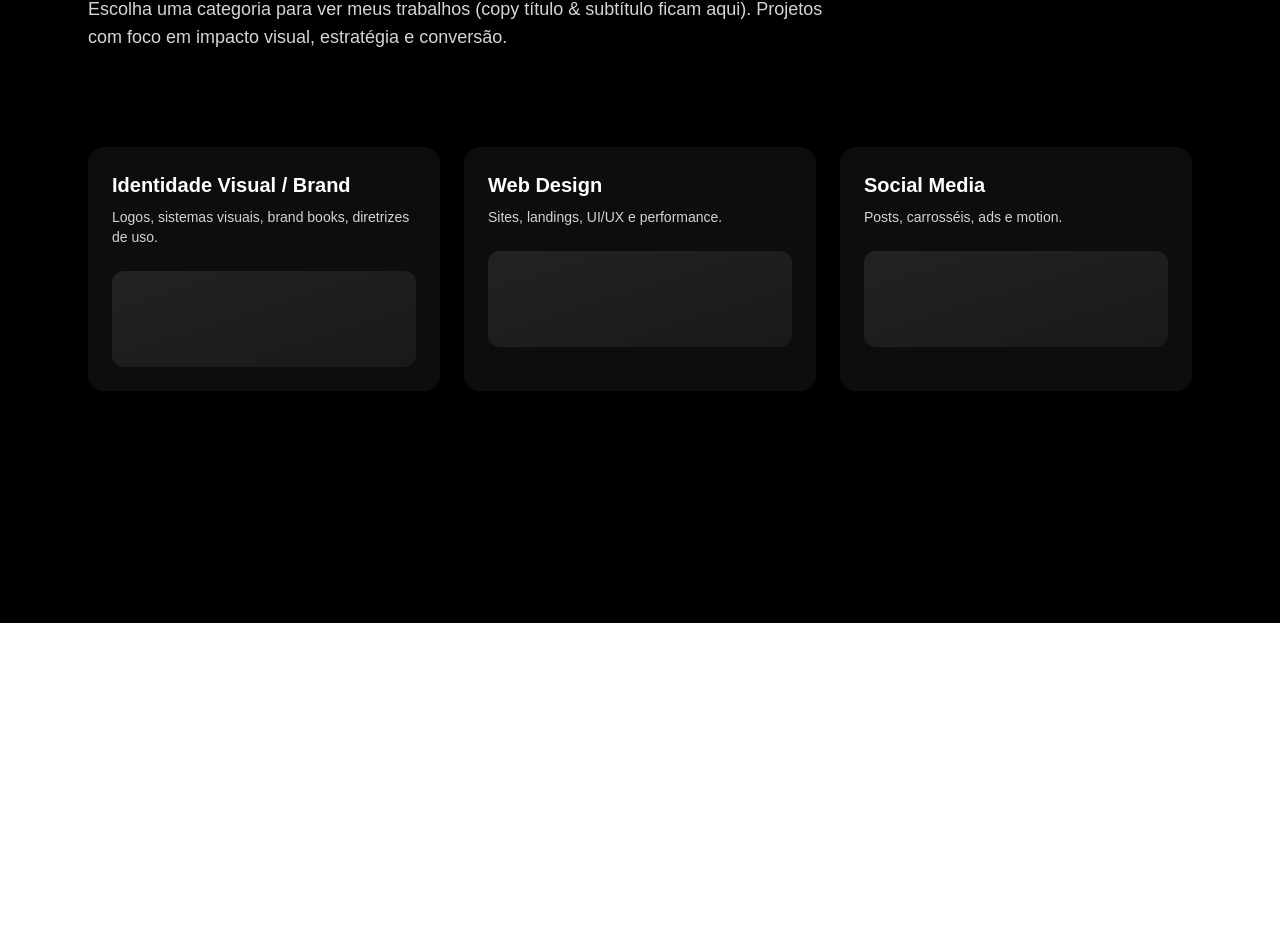
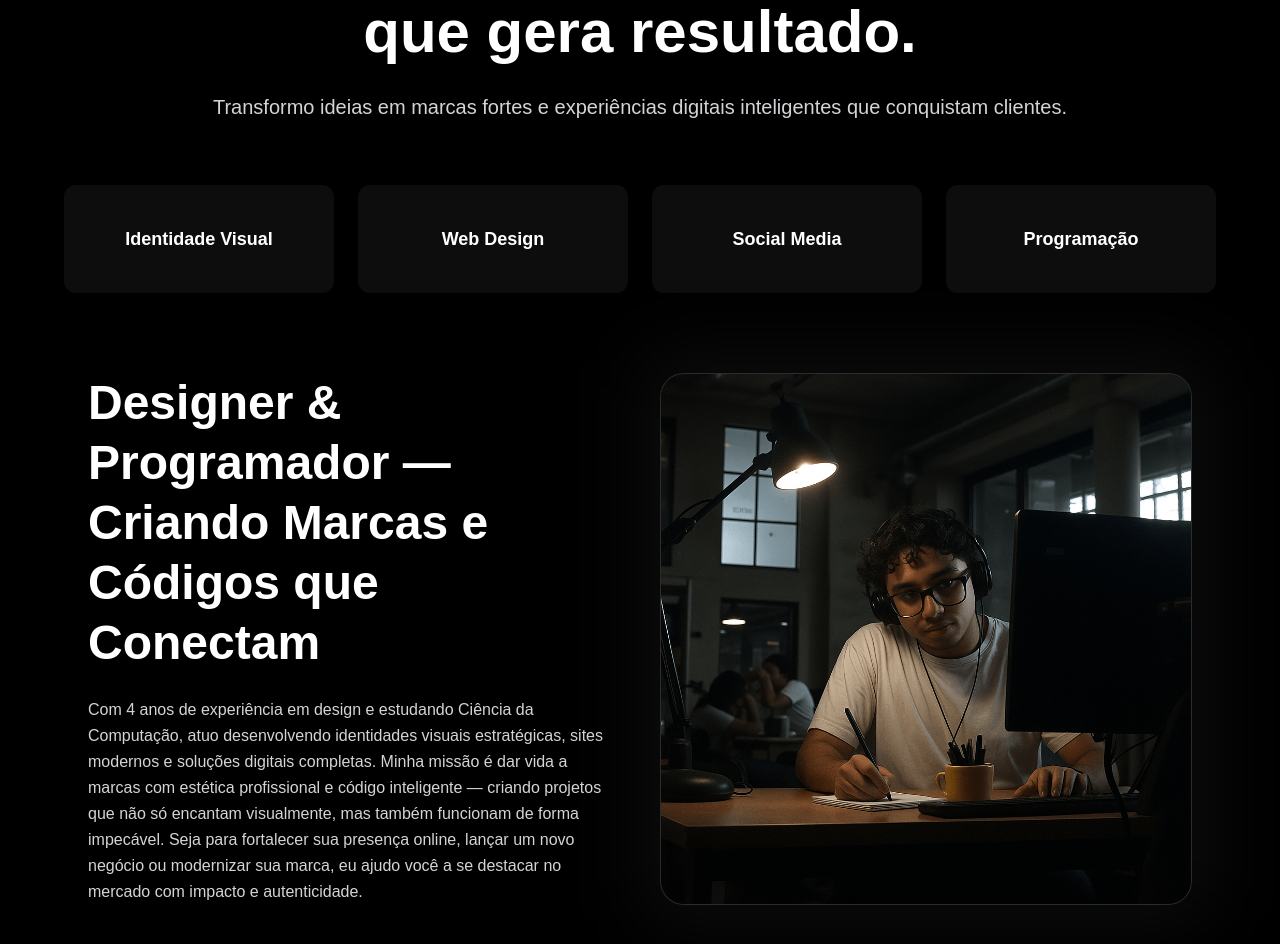
Before and after one commit to RichardtJustke/my-portfolio, a Next.js app: page /portfolio in a window 1280 px wide. Shown: the part 242-1186 px from the top of the page. Before the commit the page ends 865 px from the top, so only its background shows below. Built offline with nearby package versions, Linux system fonts and the light colour scheme.

Commit message:
sessão sobre mim

```diff
--- a/src/app/page.js
+++ b/src/app/page.js
@@ -13,13 +13,13 @@ export default function Home() {
           </h1>
 
           <p className="mt-4 text-lg md:text-2xl opacity-80">
-            Identidades visuais, web e motion com aquela crocância ✨
+            Identidades visuais, Posts criativos, Design web criatividade e código que estala na sua tela.
           </p>
           <a
             href="/portfolio"
             className="inline-block mt-8 rounded-xl px-6 py-3 bg-white text-black font-semibold hover:scale-[1.02] active:scale-[0.99] transition shadow-[0_10px_30px_rgba(255,255,255,.15)]"
           >
-            Ver portfólio
+            Ver portifólio
           </a>
         </div>
       </section>
--- a/src/app/portfolio/page.js
+++ b/src/app/portfolio/page.js
@@ -1,62 +1,43 @@
+import AboutSection from "@/components/AboutSection"; // <-- importa a seção
+
 export const metadata = {
   title: "Portfólio – Justke",
-  description: "Identidade Visual, Web Design e Social Media com estratégia e estética.",
+  description: "Design bonito e código inteligente para sua marca.",
 };
 
 export default function Portfolio() {
   return (
-    <main className="min-h-screen bg-black text-white">
-      {/* HERO */}
-      <section className="mx-auto w-full max-w-6xl px-4 md:px-6 py-16 md:py-24">
-        <h1 className="text-4xl md:text-6xl font-extrabold tracking-tight">
-          Portfólio
+    <main className="min-h-screen bg-black text-white flex flex-col items-center px-6">
+      {/* HERO central */}
+      <section className="text-center max-w-4xl pt-24">
+        <h1 className="text-4xl md:text-6xl font-extrabold leading-tight">
+          Design que encanta. Código que gera resultado.
         </h1>
-        <p className="mt-4 max-w-3xl text-base md:text-lg text-zinc-300">
-          Escolha uma categoria para ver meus trabalhos (copy título & subtítulo ficam aqui).
-          Projetos com foco em impacto visual, estratégia e conversão.
+        <p className="mt-6 text-lg md:text-xl text-zinc-300">
+         Transformo ideias em marcas fortes e experiências digitais inteligentes que conquistam clientes.
         </p>
       </section>
 
-      {/* CARDS DE CATEGORIA */}
-      <section className="mx-auto w-full max-w-6xl px-4 md:px-6 pb-24">
-        <div className="grid gap-6 md:grid-cols-3">
-          {/* Identidade Visual */}
-          <a
-            href="/portfolio/identidade-visual"
-            className="group rounded-2xl bg-white/5 p-6 transition hover:bg-white/10"
-          >
-            <h2 className="text-xl font-semibold">Identidade Visual / Brand</h2>
-            <p className="mt-2 text-sm text-zinc-300">
-              Logos, sistemas visuais, brand books, diretrizes de uso.
-            </p>
-            <div className="mt-6 h-24 rounded-xl bg-gradient-to-br from-zinc-200/10 to-white/5 group-hover:from-white/15 group-hover:to-white/10 transition" />
-          </a>
+      {/* SERVIÇOS simples */}
+      <section className="mt-16 grid gap-6 md:grid-cols-4 text-center max-w-6xl w-full">
+        <a href="/portfolio/identidade-visual" className="rounded-xl bg-white/5 px-6 py-10 hover:bg-white/10 transition">
+          <h2 className="text-lg font-semibold">Identidade Visual</h2>
+        </a>
+        <a href="/portfolio/web-design" className="rounded-xl bg-white/5 px-6 py-10 hover:bg-white/10 transition">
+          <h2 className="text-lg font-semibold">Web Design</h2>
+        </a>
+        <a href="/portfolio/social-media" className="rounded-xl bg-white/5 px-6 py-10 hover:bg-white/10 transition">
+          <h2 className="text-lg font-semibold">Social Media</h2>
+        </a>
+        <a href="/portfolio/programacao" className="rounded-xl bg-white/5 px-6 py-10 hover:bg-white/10 transition">
+          <h2 className="text-lg font-semibold">Programação</h2>
+        </a>
+      </section>
 
-          {/* Web Design */}
-          <a
-            href="/portfolio/web-design"
-            className="group rounded-2xl bg-white/5 p-6 transition hover:bg-white/10"
-          >
-            <h2 className="text-xl font-semibold">Web Design</h2>
-            <p className="mt-2 text-sm text-zinc-300">
-              Sites, landings, UI/UX e performance.
-            </p>
-            <div className="mt-6 h-24 rounded-xl bg-gradient-to-br from-zinc-200/10 to-white/5 group-hover:from-white/15 group-hover:to-white/10 transition" />
-          </a>
+      {/* SOBRE MIM */}
+      <AboutSection />
 
-          {/* Social Media */}
-          <a
-            href="/portfolio/social-media"
-            className="group rounded-2xl bg-white/5 p-6 transition hover:bg-white/10"
-          >
-            <h2 className="text-xl font-semibold">Social Media</h2>
-            <p className="mt-2 text-sm text-zinc-300">
-              Posts, carrosséis, ads e motion.
-            </p>
-            <div className="mt-6 h-24 rounded-xl bg-gradient-to-br from-zinc-200/10 to-white/5 group-hover:from-white/15 group-hover:to-white/10 transition" />
-          </a>
-        </div>
-      </section>
+      <div className="h-20" />
     </main>
   );
 }
--- /dev/null
+++ b/src/components/AboutSection.jsx
@@ -0,0 +1,43 @@
+import Image from "next/image";
+
+export default function AboutSection() {
+  return (
+    <section className="mx-auto w-full max-w-6xl px-4 md:px-6 py-20">
+      <div className="grid items-center gap-10 md:grid-cols-2">
+        {/* Coluna ESQUERDA: título, subtítulo, texto */}
+        <div>
+          <h2 className="text-3xl md:text-5xl font-extrabold leading-tight">
+            Designer & Programador — Criando Marcas e Códigos que Conectam
+          </h2>
+
+
+          <p className="mt-6 text-zinc-300 leading-relaxed">
+            Com 4 anos de experiência em design e estudando Ciência da Computação,
+            atuo desenvolvendo identidades visuais estratégicas, sites modernos e
+            soluções digitais completas. Minha missão é dar vida a marcas com
+            estética profissional e código inteligente — criando projetos que não
+            só encantam visualmente, mas também funcionam de forma impecável. Seja
+            para fortalecer sua presença online, lançar um novo negócio ou
+            modernizar sua marca, eu ajudo você a se destacar no mercado com
+            impacto e autenticidade.
+          </p>
+        </div>
+
+        {/* Coluna DIREITA: foto */}
+        <div className="relative">
+          <div className="absolute -inset-4 rounded-3xl bg-white/5 blur-2xl" />
+          <div className="relative overflow-hidden rounded-3xl border border-white/10 bg-white/5">
+            <Image
+              src="/images/fotojustke.png"    // <-- AQUI VAI SUA FOTO (public/images/justke.jpg)
+              alt="Foto de Richardt Justke"
+              width={1200}
+              height={1400}
+              className="h-auto w-full object-cover"
+              priority
+            />
+          </div>
+        </div>
+      </div>
+    </section>
+  );
+}
--- a/src/components/Header.jsx
+++ b/src/components/Header.jsx
@@ -8,7 +8,9 @@ const links = [
   { href: "/portfolio/identidade-visual", label: "Identidade Visual" },
   { href: "/portfolio/web-design", label: "Web Design" },
   { href: "/portfolio/social-media", label: "Social Media" },
+  { href: "/portfolio/programacao", label: "Programação" }, // 🔥 novo
 ];
+
 
 export default function Header() {
   const pathname = usePathname();
```
Also changed, not shown: public/images/fotojustke.png (added), public/images/justke.png (added).
